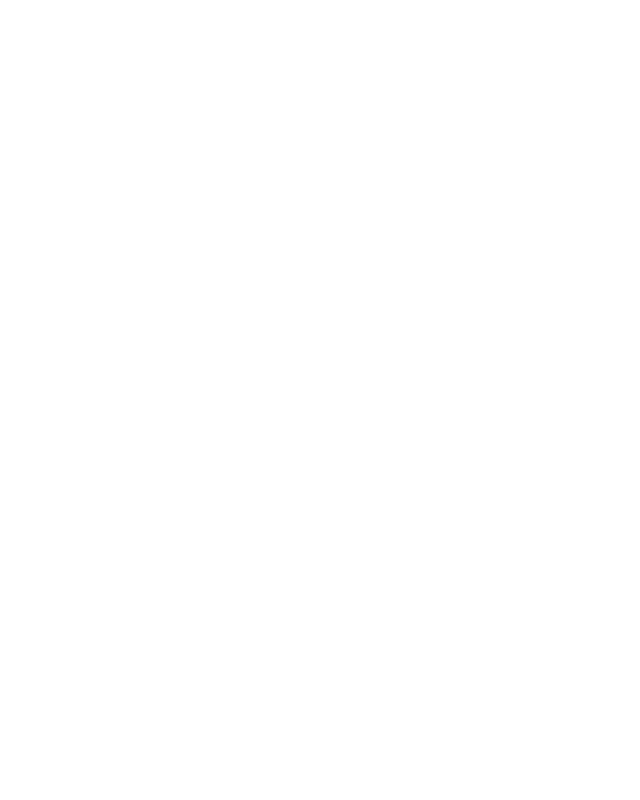
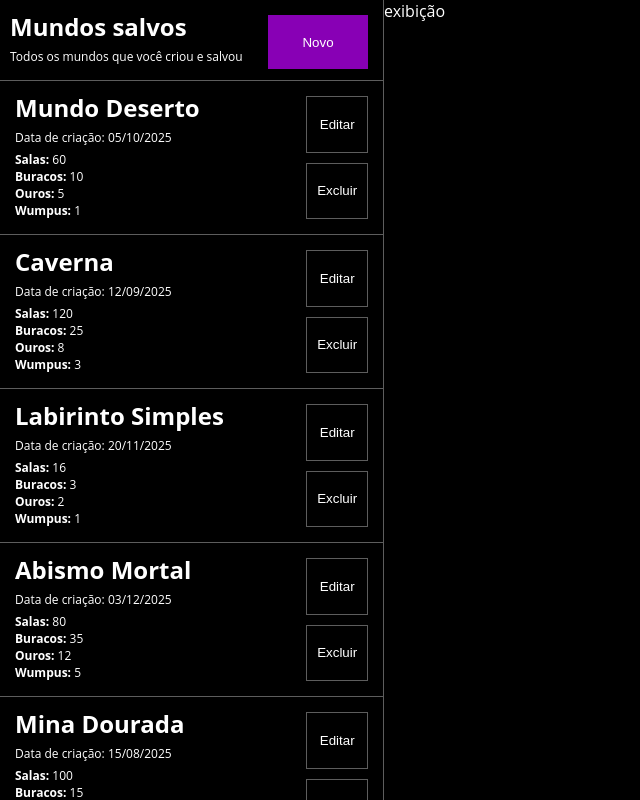
Before and after one commit to williamsdavid5/wumpus-verse-frontend, a React (Vite) app: page /mundos-salvos in a window 1280 px wide. Before the commit this address had no page. Shown: the whole page, without its empty margins (0-640 px from the left). Built offline with nearby package versions, Linux system fonts and the light colour scheme.

Commit message:
criada a tela de visualização de mundos salvos

```diff
--- a/src/App.jsx
+++ b/src/App.jsx
@@ -1,6 +1,7 @@
 import { BrowserRouter as Router, Routes, Route, Link } from "react-router-dom";
 import Mapa from "./pages/Mapa";
 import Inicio from "./pages/Inicio";
+import MundosSalvos from "./pages/MundosSalvos";
 
 export default function App() {
   return (
@@ -8,6 +9,7 @@
       <Routes>
 
         <Route path="/" element={<Inicio />} />
+        <Route path="/mundos-salvos" element={<MundosSalvos />} />
         <Route path="/mapa" element={<Mapa />} />
       </Routes>
     </Router>
--- a/src/index.css
+++ b/src/index.css
@@ -5,7 +5,9 @@
   font-family: 'open sans', 'arial';
 }
 
-p {
+p,
+h1,
+h2 {
   margin: 0px;
 }
 
--- a/src/pages/Inicio.jsx
+++ b/src/pages/Inicio.jsx
@@ -12,8 +12,8 @@
     const [botaoHover, setBotaoHover] = useState(null);
 
     const botoes = [
-        { id: 1, texto: 'Editor de mundos', acao: () => navigate('/mapa') },
-        { id: 2, texto: 'Editor de agentes', acao: () => { } },
+        { id: 1, texto: 'Mundos', acao: () => navigate('/mapa') },
+        { id: 2, texto: 'Agentes', acao: () => { } },
         { id: 3, texto: 'Histórico', acao: () => { } },
         { id: 4, texto: 'Nova partida', acao: () => { } },
     ];
@@ -33,7 +33,7 @@
                         as diversas formas de vencer esse jogo
                     </p>
                     <div className='divBotoesInicio'>
-                        <button onClick={() => navigate('/mapa')} >Editor de mundos</button>
+                        <button onClick={() => navigate('/mundos-salvos')} >Mundos</button>
                         {botoes.slice(1, 3).map(b => (
                             <button
                                 key={b.id}
--- a/src/pages/Mapa.jsx
+++ b/src/pages/Mapa.jsx
@@ -426,6 +426,7 @@
                         />
                         <button onClick={exportarJSON}>Exportar JSON</button>
                         <button onClick={importarJSON}>Importar JSON</button>
+                        <button>Salvar</button>
                     </div>
                 </aside>
                 <section className='janelaCentralizada'>
--- /dev/null
+++ b/src/pages/MundosSalvos.jsx
@@ -0,0 +1,99 @@
+import './styles/mundosSalvos.css'
+import { useNavigate } from 'react-router-dom'
+
+export default function MundosSalvos() {
+
+    const navigate = useNavigate();
+
+    const mundosExemplo = [
+        {
+            nome: "Mundo Deserto",
+            data: "05/10/2025",
+            salas: 60,
+            buracos: 10,
+            ouros: 5,
+            wumpus: 1
+        },
+        {
+            nome: "Caverna",
+            data: "12/09/2025",
+            salas: 120,
+            buracos: 25,
+            ouros: 8,
+            wumpus: 3
+        },
+        {
+            nome: "Labirinto Simples",
+            data: "20/11/2025",
+            salas: 16,
+            buracos: 3,
+            ouros: 2,
+            wumpus: 1
+        },
+        {
+            nome: "Abismo Mortal",
+            data: "03/12/2025",
+            salas: 80,
+            buracos: 35,
+            ouros: 12,
+            wumpus: 5
+        },
+        {
+            nome: "Mina Dourada",
+            data: "15/08/2025",
+            salas: 100,
+            buracos: 15,
+            ouros: 20,
+            wumpus: 2
+        }
+    ];
+
+
+    return (
+        <>
+            <main className='mundosMain'>
+                <aside className='mundosLista'>
+
+                    <div className='topoMundosSalvos'>
+                        <div className='topoMundosAuxiliar'>
+                            <h1>
+                                Mundos salvos
+                            </h1>
+                            <p className='paragrafoInformativo'>
+                                Todos os mundos que você criou e salvou
+                            </p>
+                        </div>
+                        <div className='topoMundosAuxiliar'>
+                            <button className='botaoNovoMundo' onClick={() => navigate('/mapa')}>Novo</button>
+                        </div>
+                    </div>
+
+                    <div className='divListaMundos'>
+                        {mundosExemplo.map((mundo, index) => (
+                            <div key={index} className='itemListaMundos'>
+                                <div className='esquerda'>
+                                    <h2>{mundo.nome}</h2>
+                                    <p className='paragrafoInformativo'>Data de criação: {mundo.data}</p>
+                                    <p className='paragrafoInformativo'>
+                                        <b>Salas:</b> {mundo.salas} <br />
+                                        <b>Buracos:</b> {mundo.buracos} <br />
+                                        <b>Ouros:</b> {mundo.ouros} <br />
+                                        <b>Wumpus:</b> {mundo.wumpus}
+                                    </p>
+                                </div>
+                                <div className='direita'>
+                                    <button className='botaoEditar'>Editar</button>
+                                    <button className='botaoExcluir'>Excluir</button>
+                                </div>
+                            </div>
+                        ))}
+                    </div>
+
+                </aside>
+                <section className='mundosVisualizador'>
+                    exibição
+                </section>
+            </main>
+        </>
+    )
+}
--- /dev/null
+++ b/src/pages/styles/mundosSalvos.css
@@ -0,0 +1,78 @@
+.mundosMain {
+    width: 100vw;
+    height: 100dvh;
+}
+
+.mundosLista {
+    width: 30%;
+    height: 100dvh;
+    border-right: solid 1px var(--bordaCor);
+    /* padding: 10px; */
+    box-sizing: border-box;
+    display: flex;
+    flex-direction: column;
+}
+
+.mundosLista p {
+    text-align: left;
+}
+
+.topoMundosSalvos {
+    display: flex;
+    justify-content: space-between;
+    gap: 10px;
+    padding: 10px;
+}
+
+.botaoNovoMundo {
+    width: 100px;
+    height: 90%;
+    background-color: var(--roxoDestaque);
+    border: none;
+}
+
+.divListaMundos {
+    border-top: solid 1px var(--bordaCor);
+    overflow-y: auto;
+    overflow-x: hidden;
+    flex: 1;
+}
+
+.itemListaMundos {
+    border-bottom: solid 1px var(--bordaCor);
+    padding: 10px;
+    padding-left: 15px;
+    display: flex;
+}
+
+.itemListaMundos:hover {
+    cursor: pointer;
+    /* transform: scale(1.03); */
+    background-color: rgba(255, 255, 255, 0.1);
+}
+
+.itemListaMundos .esquerda {
+    width: 80%;
+}
+
+.itemListaMundos .direita {
+    width: 20%;
+    display: flex;
+    flex-direction: column;
+}
+
+.itemListaMundos .direita button {
+    /* width: 90%; */
+    flex: 1
+}
+
+.itemListaMundos .direita .botaoExcluir:hover {
+    background-color: red;
+    color: white;
+}
+
+.mundosVisualizador {
+    /* background-color: gray; */
+    width: 70%;
+    height: 100dvh;
+}
```
